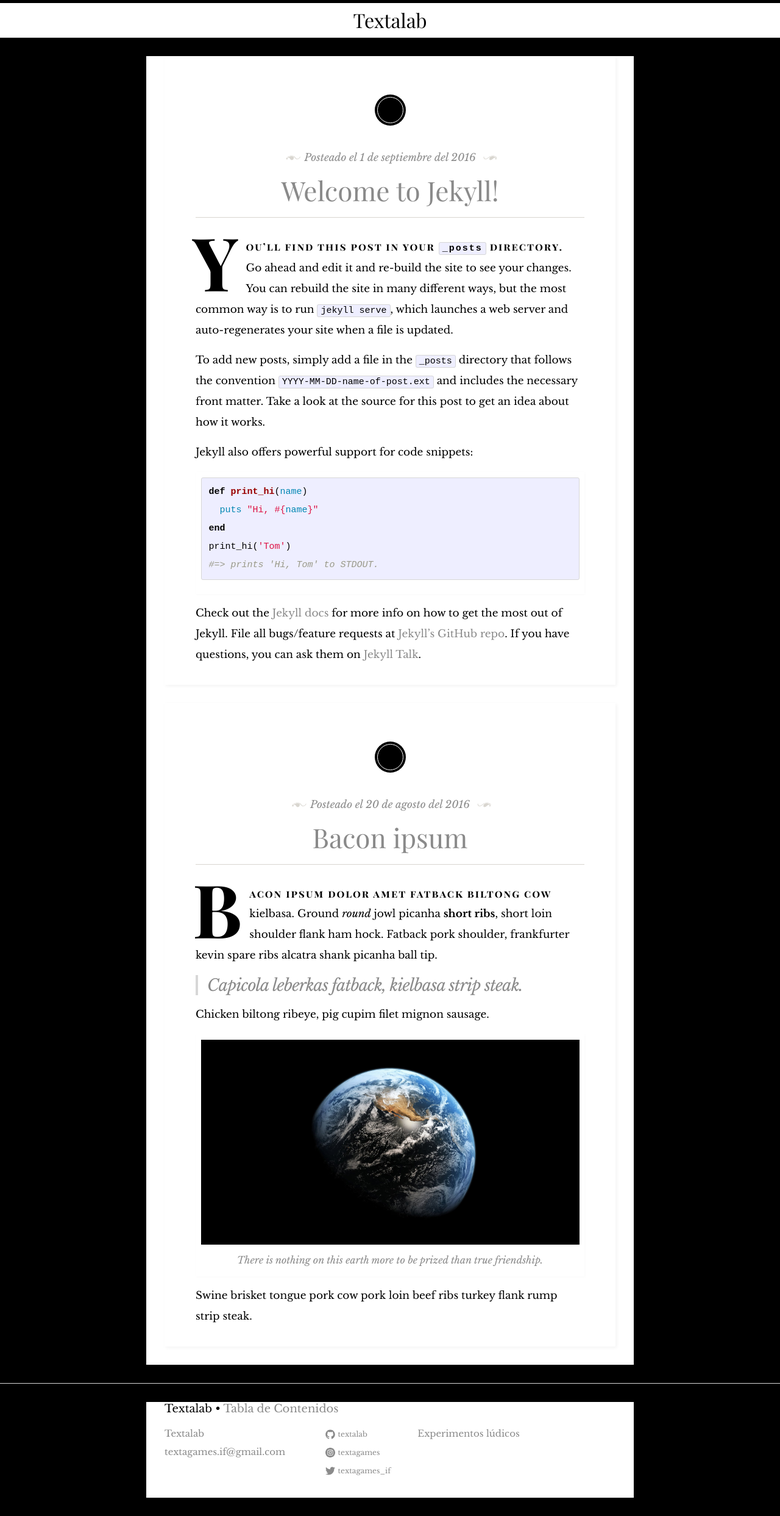
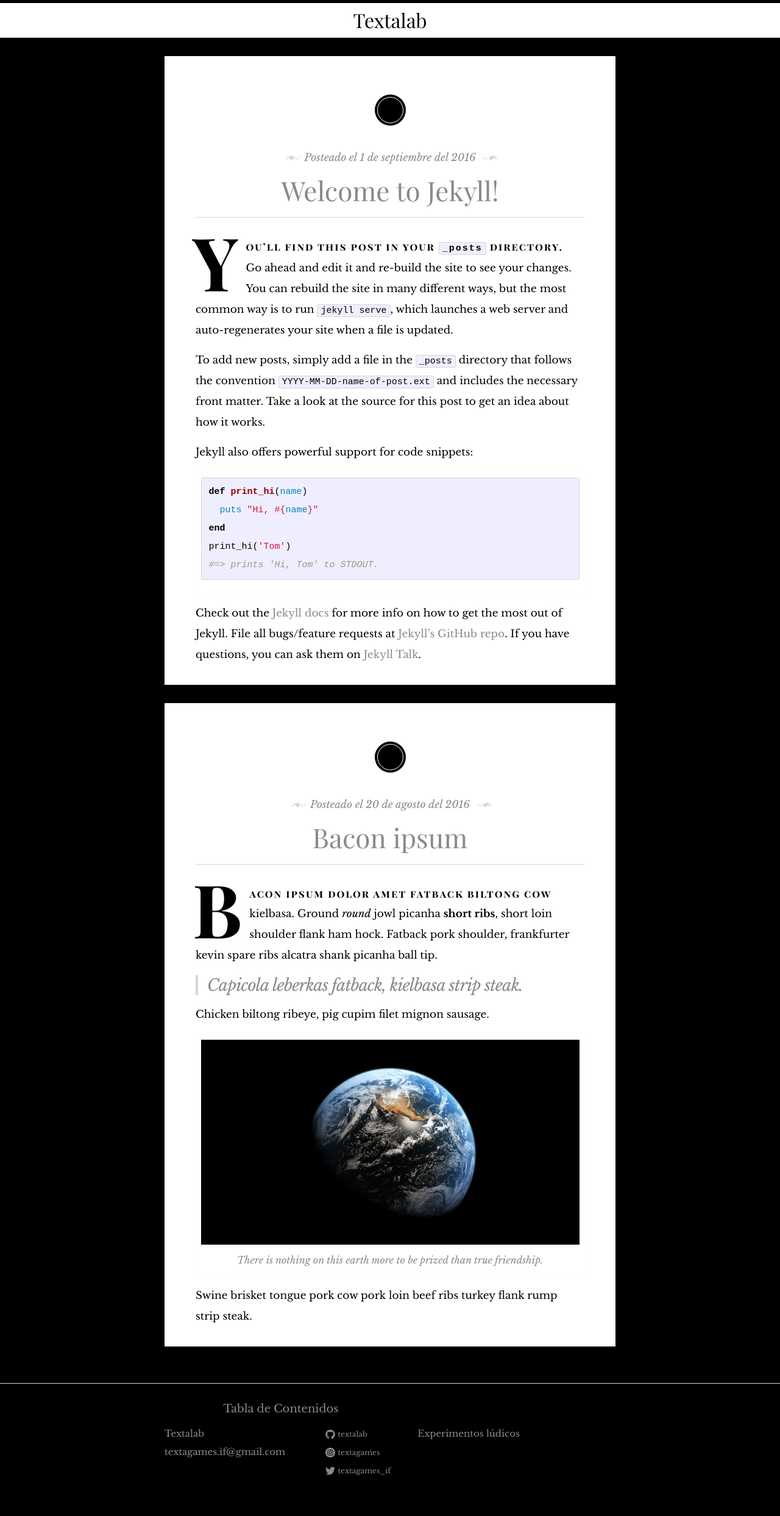
Before and after one commit to textalab/textalab.github.io, a Jekyll site: the page built from index.html, in a window 1280 px wide. Shown: the whole page at 61% size. Built offline with Jekyll 4.4.1, drawn with Linux system fonts in a browser that asks for light colours; some web fonts are replaced.

Commit message:
mas cambios de diseño

```diff
--- a/_sass/_base.scss
+++ b/_sass/_base.scss
@@ -280,7 +280,6 @@ pre {
     max-width:         calc(#{$content-width} - (#{$spacing-unit} * 2));
     margin-right: auto;
     margin-left: auto;
-    background-color: #fff;
     padding-right: $spacing-unit;
     padding-left: $spacing-unit;
     @extend %clearfix;
@@ -291,6 +290,10 @@ pre {
         padding-right: $spacing-unit / 2;
         padding-left: $spacing-unit / 2;
     }
+}
+
+.page-content wrapper {
+    background-color: #fff;
 }
 
 
```
